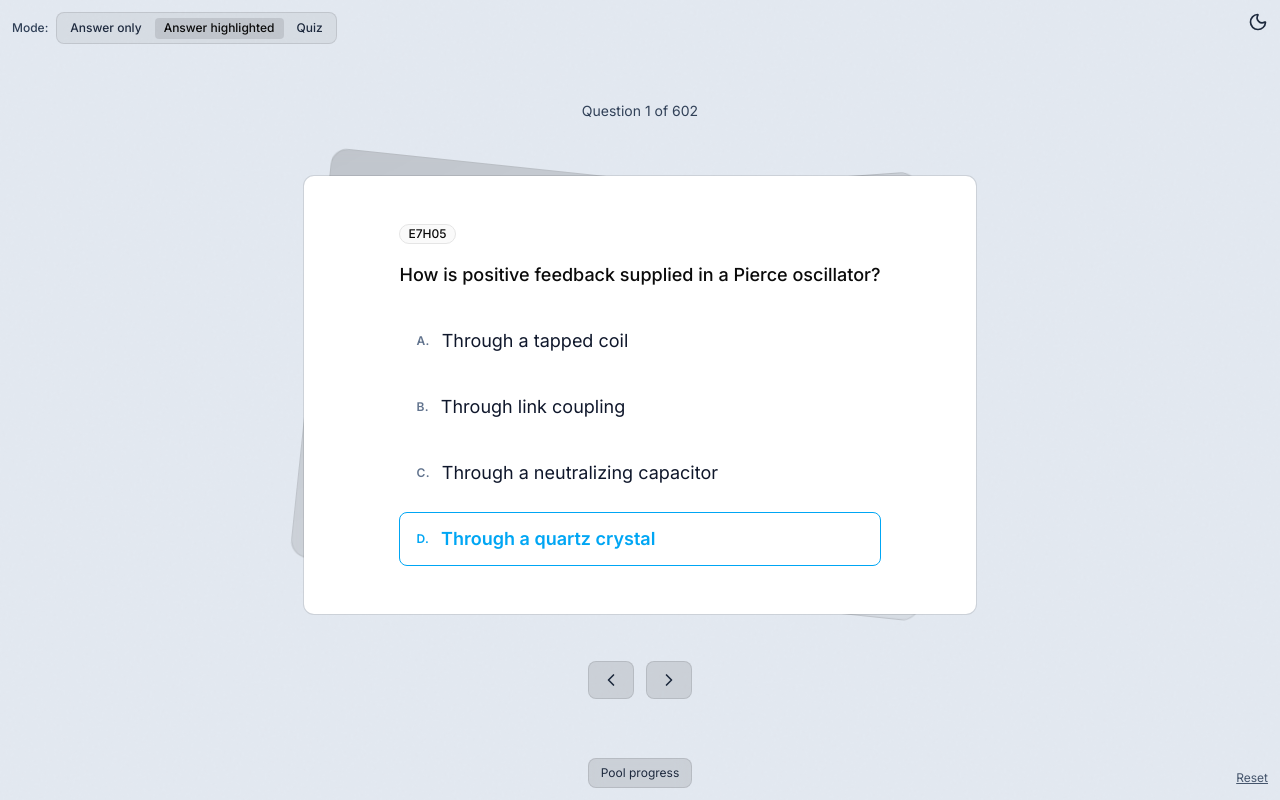
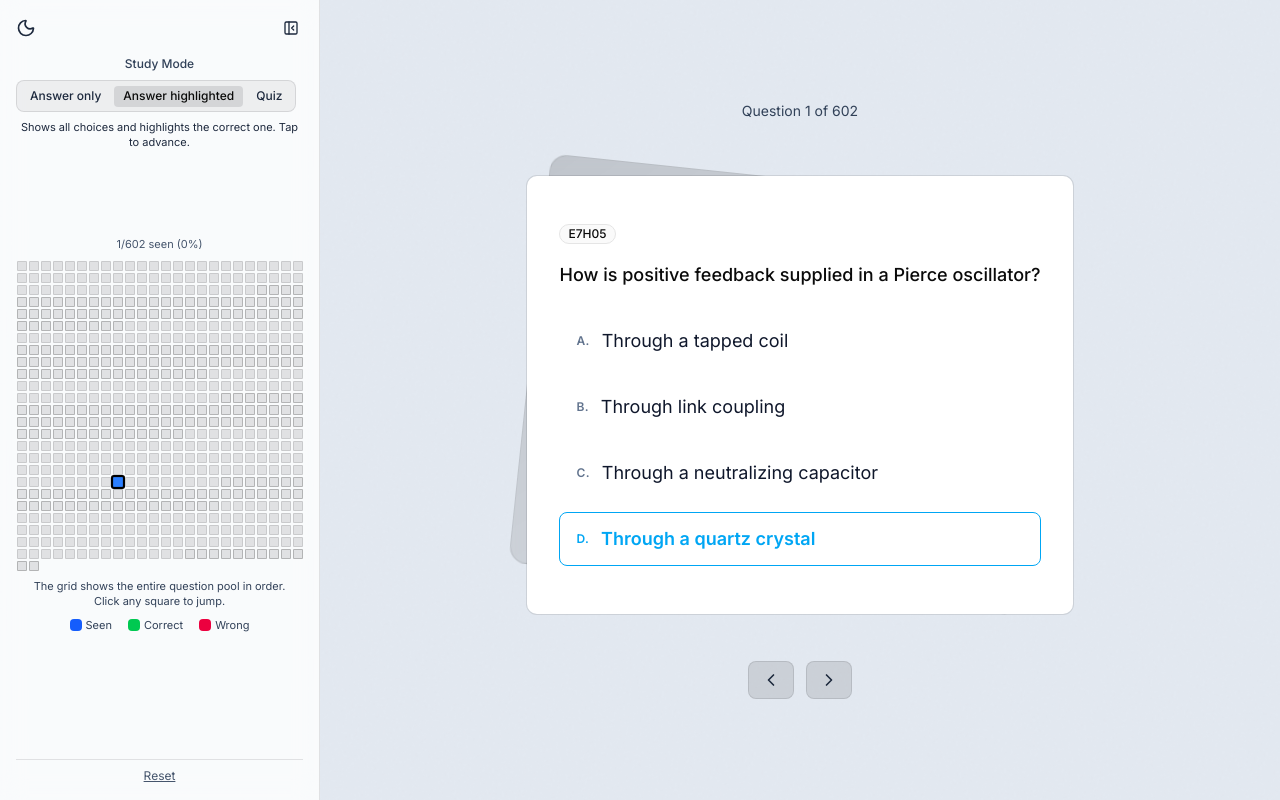
Before and after one commit to zsoltmar/amateur-extra-flashcards, a Next.js app: page / in a window 1280 px wide. Built offline with nearby package versions, Linux system fonts and the light colour scheme.

Commit message:
Add sidebar

```diff
--- a/src/app/page.tsx
+++ b/src/app/page.tsx
@@ -8,7 +8,7 @@ import { Tabs, TabsList, TabsTrigger } from '@/components/ui/tabs';
 import { QuestionPool } from '@/components/QuestionPool';
 // import { Stats } from '@/components/Stats';
 import { loadQuestions, shuffleArray, calculateAccuracy } from '@/lib/questions';
-import { ChevronLeft, ChevronRight, Check, X as XIcon, Target as TargetIcon } from 'lucide-react';
+import { ChevronLeft, ChevronRight, Check, X as XIcon, Target as TargetIcon, Menu, PanelLeftClose, Info } from 'lucide-react';
 import { ThemeToggle } from '@/components/ThemeToggle';
 
 export default function Home() {
@@ -29,6 +29,7 @@ export default function Home() {
   // const [showStats, setShowStats] = useState(false);
   const [seenQuestionIds, setSeenQuestionIds] = useState<Set<string>>(new Set());
   const [answerResults, setAnswerResults] = useState<Record<string, boolean>>({});
+  const [showSidebar, setShowSidebar] = useState(true);
 
   useEffect(() => {
     loadQuestions().then((loadedQuestions) => {
@@ -125,6 +126,11 @@ export default function Home() {
   };
 
   const currentUnit = currentQuestion ? getUnitFromQuestionId(currentQuestion.id) : null;
+  const modeDescription = {
+    highlighted: 'Shows the correct answer only. Tap the card to advance.',
+    'answer-highlighted': 'Shows all choices and highlights the correct one. Tap to advance.',
+    'multiple-choice': 'Quiz mode: pick an answer. Immediate feedback and accuracy tracking.'
+  } as Record<FlashcardMode, string>;
 
   const handleQuestionClick = (originalIndex: number) => {
     const targetId = originalQuestions[originalIndex]?.id;
@@ -145,28 +151,93 @@ export default function Home() {
   }
 
   return (
-    <div className="min-h-screen noise-bg flex items-center">
-      <ThemeToggle />
-      {/* Mode Tabs - Fixed at upper-left, outside content window */}
-      <div className="fixed top-3 left-3 z-40">
-        <div className="flex items-center gap-2">
-          <span className="text-xs font-medium text-slate-700 dark:text-white/70">Mode:</span>
+    <div className="min-h-screen noise-bg flex flex-col">
+      {/* Sidebar toggle button when collapsed */}
+      {!showSidebar && (
+        <button
+          onClick={() => setShowSidebar(true)}
+          aria-label="Open sidebar"
+          className="fixed top-3 left-3 z-40 text-slate-800 dark:text-white p-2 rounded-md bg-black/10 dark:bg-white/10 border border-black/10 dark:border-white/20 hover:opacity-80 cursor-pointer hidden md:block"
+        >
+          <Menu className="w-4 h-4" />
+        </button>
+      )}
+
+      {/* Left Sidebar */}
+      <aside className={`order-last md:order-none md:fixed md:inset-y-0 md:left-0 z-40 md:w-80 w-full backdrop-blur-md border-t md:border-t-0 md:border-r border-black/10 dark:border-white/10 transition-transform bg-white/80 dark:bg-black/70 md:overflow-y-auto ${showSidebar ? 'md:translate-x-0' : 'md:-translate-x-full'}`}>
+        <div className="h-full flex flex-col p-4 gap-4">
+          {/* Top bar: theme + close */}
+          <div className="flex items-center justify-between gap-2">
+            <ThemeToggle inline />
+            <button
+              onClick={() => setShowSidebar(false)}
+              aria-label="Close sidebar"
+              className="p-1 rounded-md text-slate-800 dark:text-white hover:opacity-80 cursor-pointer hidden md:inline-flex"
+            >
+              <PanelLeftClose className="w-4 h-4" />
+            </button>
+          </div>
+
+          {/* Centered content (allow tooltips to escape) */}
+          <div className="flex-1 flex flex-col items-center justify-center text-center gap-4 overflow-visible">
+            {/* Mode Selector */}
+            <div className="space-y-2">
+              <div className="text-xs font-medium text-slate-700 dark:text-white/50">Study Mode</div>
               <Tabs value={mode} onValueChange={(value) => setMode(value as FlashcardMode)}>
                 <TabsList className="inline-flex items-center gap-1 rounded-md bg-black/5 border border-black/10 p-1 dark:bg-white/10 dark:border-white/20">
-              <TabsTrigger value="highlighted" className="text-xs px-2 py-1 rounded text-slate-800 dark:text-white data-[state=active]:bg-black/10 dark:data-[state=active]:bg-white/20 cursor-pointer">
-                Answer only
-              </TabsTrigger>
-              <TabsTrigger value="answer-highlighted" className="text-xs px-2 py-1 rounded text-slate-800 dark:text-white data-[state=active]:bg-black/10 dark:data-[state=active]:bg-white/20 cursor-pointer">
-                Answer highlighted
-              </TabsTrigger>
-              <TabsTrigger value="multiple-choice" className="text-xs px-2 py-1 rounded text-slate-800 dark:text-white data-[state=active]:bg-black/10 dark:data-[state=active]:bg-white/20 cursor-pointer">
-                Quiz
-              </TabsTrigger>
+                  <TabsTrigger value="highlighted" className="text-xs px-2 py-1 rounded text-slate-800 dark:text-white data-[state=active]:bg-black/10 dark:data-[state=active]:bg-white/20 cursor-pointer">Answer only</TabsTrigger>
+                  <TabsTrigger value="answer-highlighted" className="text-xs px-2 py-1 rounded text-slate-800 dark:text-white data-[state=active]:bg-black/10 dark:data-[state=active]:bg-white/20 cursor-pointer">Answer highlighted</TabsTrigger>
+                  <TabsTrigger value="multiple-choice" className="text-xs px-2 py-1 rounded text-slate-800 dark:text-white data-[state=active]:bg-black/10 dark:data-[state=active]:bg-white/20 cursor-pointer">Quiz</TabsTrigger>
                 </TabsList>
               </Tabs>
+              <div className="mt-2 text-[11px] leading-snug text-slate-800 dark:text-white/20 flex items-start gap-2">
+                <span>{modeDescription[mode]}</span>
               </div>
             </div>
-      <div className="container mx-auto px-4 py-8">
+
+            {/* Pool Grid */}
+            <div className="w-full space-y-2 h-full flex flex-col items-center justify-center pb-10">
+              <div className="text-[11px] text-slate-600 dark:text-white/60">
+                {seenQuestionIds.size}/{originalQuestions.length} seen ({
+                  originalQuestions.length ? Math.floor((seenQuestionIds.size / originalQuestions.length) * 100) : 0
+                }%)
+              </div>
+              <div className="relative w-full flex items-center justify-center">
+                <QuestionPool
+                  questions={originalQuestions}
+                  currentQuestionId={currentQuestion?.id}
+                  seenQuestionIds={seenQuestionIds}
+                  answerResults={answerResults}
+                  onQuestionClick={handleQuestionClick}
+                />
+              </div>
+              <div className="text-[11px] leading-snug text-slate-700 dark:text-white/30">
+                The grid shows the entire question pool in order.<br />Click any square to jump.
+              </div>
+              <div className="flex items-center justify-center gap-4 text-[11px]">
+                <div className="flex items-center gap-1 text-slate-700 dark:text-white/70">
+                  <span className="inline-block w-3 h-3 rounded bg-blue-600" /> Seen
+                </div>
+                <div className="flex items-center gap-1 text-slate-700 dark:text-white/70">
+                  <span className="inline-block w-3 h-3 rounded bg-green-500" /> Correct
+                </div>
+                <div className="flex items-center gap-1 text-slate-700 dark:text-white/70">
+                  <span className="inline-block w-3 h-3 rounded bg-rose-600" /> Wrong
+                </div>
+              </div>
+            </div>
+          </div>
+
+          {/* Bottom: Reset */}
+          <div className="pt-2 border-t border-black/10 dark:border-white/10 flex items-center justify-center">
+            <button onClick={() => setShowConfirmDialog(true)} className="underline text-xs text-slate-600 hover:text-slate-900 dark:text-white/60 dark:hover:text-white cursor-pointer">Reset</button>
+          </div>
+        </div>
+      </aside>
+
+      {/* Main content shifts when sidebar open */}
+      <div className={`transition-[padding] ${showSidebar ? 'md:pl-80' : 'md:pl-0'}`}>
+        <div className="container mx-auto px-4 py-8 min-h-screen flex flex-col items-center justify-center">
 
 
         {/* Subtle Progress Indicator */}
@@ -273,70 +344,7 @@ export default function Home() {
           </div>
         )}
         </div>
-
-      {/* Bottom Controls */}
-      <div className="fixed bottom-3 left-0 right-0 z-40 flex items-center justify-center gap-2">
-        <button
-          onClick={() => {
-            setShowQuestionPool(!showQuestionPool);
-          }}
-          className="backdrop-blur-sm text-xs px-3 py-1.5 rounded-md transition-colors border bg-black/10 border-black/10 text-slate-800 hover:bg-black/20 dark:bg-white/10 dark:border-white/20 dark:text-white dark:hover:bg-white/20 cursor-pointer"
-        >
-          Pool progress
-        </button>
       </div>
-
-      {/* Reset link - bottom right */}
-      <div className="fixed bottom-3 right-3 z-40">
-        <button
-          onClick={() => setShowConfirmDialog(true)}
-          className="underline text-xs text-slate-600 hover:text-slate-900 dark:text-white/60 dark:hover:text-white cursor-pointer"
-        >
-          Reset
-        </button>
-      </div>
-
-
-      {/* Question Pool - Compact Popover with Grid + Summary (centered above footer) */}
-      <AnimatePresence>
-        {showQuestionPool && (
-          <motion.div
-            initial={{ opacity: 0, scale: 0.95 }}
-            animate={{ opacity: 1, scale: 1 }}
-            exit={{ opacity: 0, scale: 0.95 }}
-            className="fixed bottom-16 left-1/2 -translate-x-1/2 transform bg-black/90 backdrop-blur-sm border border-white/20 rounded-md p-3 z-30 shadow-lg w-fit max-w-[90vw]"
-          >
-            {/* Quiz stats with icons and labels */}
-            <div className="text-white text-xs mb-1 whitespace-nowrap flex items-center justify-center gap-4">
-              <span className="text-white/80">{stats.answeredQuestions}/{stats.totalQuestions} completed</span>
-              {mode === 'multiple-choice' && (
-                <>
-                  <span className="flex items-center gap-1 text-green-400"><Check className="w-3.5 h-3.5" /> {stats.correctAnswers}</span>
-                  <span className="flex items-center gap-1 text-rose-400"><XIcon className="w-3.5 h-3.5" /> {stats.wrongAnswers}</span>
-                  <span className="flex items-center gap-1 text-sky-400"><TargetIcon className="w-3.5 h-3.5" /> {stats.accuracy}%</span>
-                </>
-              )}
-            </div>
-            {/* Seen summary */}
-            <div className="text-white/80 text-[11px] mb-2 text-center whitespace-nowrap">
-              {seenQuestionIds.size}/{originalQuestions.length} seen ({
-                originalQuestions.length
-                  ? Math.floor((seenQuestionIds.size / originalQuestions.length) * 100)
-                  : 0
-              }%)
-            </div>
-            <div className="relative">
-              <QuestionPool
-                questions={originalQuestions}
-                currentQuestionId={currentQuestion?.id}
-                seenQuestionIds={seenQuestionIds}
-                answerResults={answerResults}
-                onQuestionClick={handleQuestionClick}
-              />
-            </div>
-          </motion.div>
-        )}
-      </AnimatePresence>
     </div>
   );
 }
--- a/src/components/QuestionPool.tsx
+++ b/src/components/QuestionPool.tsx
@@ -11,8 +11,8 @@ interface QuestionPoolProps {
 }
 
 export function QuestionPool({ questions, currentQuestionId, seenQuestionIds, answerResults = {}, onQuestionClick }: QuestionPoolProps) {
-  const squareSize = 8; // Small, tight squares
-  const cols = 25; // Fixed columns for consistent layout
+  const squareSize = 10; // Slightly larger for sidebar width
+  const cols = 24; // Fit nicely in ~320px sidebar
 
   // Build alternating group index by unit prefix (e.g., E1, E2, ...)
   let lastUnit = "";
@@ -36,7 +36,7 @@ export function QuestionPool({ questions, currentQuestionId, seenQuestionIds, an
           const isSeen = seenQuestionIds.has(question.id);
           const isCurrent = question.id === currentQuestionId;
           const groupIndex = groupIndices[index] ?? 0;
-          const borderGroupClass = groupIndex % 2 === 0 ? 'border-white/20' : 'border-white/40';
+          const borderGroupClass = groupIndex % 2 === 0 ? 'border-black/10 dark:border-white/20' : 'border-black/20 dark:border-white/40';
           // For seen (but not answered) questions use alternating blue shades; greens reserved for correct answers
           const seenBlueClass = groupIndex % 2 === 0 ? 'bg-blue-600' : 'bg-sky-600';
           const result = answerResults[question.id] as boolean | undefined; // true=correct, false=wrong, undefined=unanswered
@@ -44,16 +44,16 @@ export function QuestionPool({ questions, currentQuestionId, seenQuestionIds, an
           return (
             <div key={question.id} className="relative group">
               <div
-                className={`border ${borderGroupClass} transition-colors cursor-pointer hover:bg-white/30 ${
+                className={`border ${borderGroupClass} transition-colors cursor-pointer hover:bg-black/20 dark:hover:bg-white/30 ${
                   isCurrent
-                    ? 'bg-blue-400 ring-2 ring-white'
+                    ? 'bg-blue-500 ring-2 ring-black dark:ring-white'
                     : result === false
                       ? 'bg-rose-600'
                       : result === true
                         ? 'bg-green-500'
                         : isSeen
                           ? seenBlueClass
-                          : 'bg-white/5'
+                          : 'bg-black/10 dark:bg-white/5'
                 }`}
                 style={{
                   width: `${squareSize}px`,
--- a/src/components/ThemeToggle.tsx
+++ b/src/components/ThemeToggle.tsx
@@ -2,8 +2,9 @@
 
 import { useEffect, useState } from 'react';
 import { Sun, Moon } from 'lucide-react';
+import { Tooltip } from '@/components/ui/tooltip';
 
-export function ThemeToggle() {
+export function ThemeToggle({ inline = false, className = '' }: { inline?: boolean; className?: string }) {
   const [mounted, setMounted] = useState(false);
   const [isDark, setIsDark] = useState(true);
 
@@ -35,14 +36,18 @@ export function ThemeToggle() {
 
   if (!mounted) return null;
 
+  const base = 'hover:opacity-80 transition-opacity cursor-pointer';
+  const fixedPos = 'fixed top-3 right-3 z-50';
+  const color = 'text-slate-800 dark:text-white';
   return (
+    <Tooltip content={isDark ? 'Light mode' : 'Dark mode'}>
       <button
         onClick={toggleTheme}
         aria-label={isDark ? 'Switch to light mode' : 'Switch to dark mode'}
-      className="fixed top-3 right-3 z-50 text-slate-800 dark:text-white hover:opacity-80 transition-opacity cursor-pointer"
-      title={isDark ? 'Light mode' : 'Dark mode'}
+        className={`${inline ? '' : fixedPos} ${color} ${base} ${className}`}
       >
         {isDark ? <Sun className="w-5 h-5" /> : <Moon className="w-5 h-5" />}
       </button>
+    </Tooltip>
   );
 }
--- /dev/null
+++ b/src/components/ui/tooltip.tsx
@@ -0,0 +1,95 @@
+'use client';
+
+import { ReactNode, useEffect, useRef, useState } from 'react';
+import { createPortal } from 'react-dom';
+
+type Side = 'top' | 'bottom' | 'left' | 'right';
+
+export function Tooltip({ content, side = 'top', children }: { content: ReactNode; side?: Side; children: ReactNode }) {
+  const anchorRef = useRef<HTMLSpanElement | null>(null);
+  const [mounted, setMounted] = useState(false);
+  const [open, setOpen] = useState(false);
+  const [pos, setPos] = useState<{ x: number; y: number }>({ x: 0, y: 0 });
+  const [usedSide, setUsedSide] = useState<Side>(side);
+  const [align, setAlign] = useState<'center' | 'start' | 'end'>('center');
+
+  useEffect(() => setMounted(true), []);
+
+  const computePosition = () => {
+    const el = anchorRef.current;
+    if (!el) return;
+    const rect = el.getBoundingClientRect();
+    const vw = window.innerWidth;
+    const vh = window.innerHeight;
+    let x = rect.left + rect.width / 2;
+    let y = rect.top;
+    let nextSide: Side = side;
+    const offset = 8;
+    // Auto flip vertically if near viewport edge
+    if (side === 'top' && rect.top < 40) nextSide = 'bottom';
+    if (side === 'bottom' && vh - rect.bottom < 40) nextSide = 'top';
+    switch (nextSide) {
+      case 'bottom':
+        y = rect.bottom + offset;
+        break;
+      case 'left':
+        x = rect.left - offset;
+        y = rect.top + rect.height / 2;
+        break;
+      case 'right':
+        x = rect.right + offset;
+        y = rect.top + rect.height / 2;
+        break;
+      case 'top':
+      default:
+        y = rect.top - offset;
+        break;
+    }
+    setUsedSide(nextSide);
+    // Horizontal align heuristics (avoid clipping without measuring width)
+    if (rect.left < 48) setAlign('start');
+    else if (vw - rect.right < 48) setAlign('end');
+    else setAlign('center');
+    setPos({ x, y });
+  };
+
+  const show = () => {
+    computePosition();
+    setOpen(true);
+  };
+  const hide = () => setOpen(false);
+
+  return (
+    <span
+      ref={anchorRef}
+      className="relative inline-flex"
+      onMouseEnter={show}
+      onMouseLeave={hide}
+      onFocus={show}
+      onBlur={hide}
+    >
+      {children}
+      {mounted && open && createPortal(
+        <div
+          role="tooltip"
+          className="pointer-events-none fixed z-[9999] whitespace-nowrap rounded bg-black/90 text-white text-[10px] px-1.5 py-0.5 shadow border border-white/10"
+          style={{
+            left: pos.x,
+            top: pos.y,
+            transform:
+              usedSide === 'top'
+                ? (align === 'center' ? 'translate(-50%, -100%)' : align === 'start' ? 'translate(0, -100%)' : 'translate(-100%, -100%)')
+                : usedSide === 'bottom'
+                ? (align === 'center' ? 'translate(-50%, 0)' : align === 'start' ? 'translate(0, 0)' : 'translate(-100%, 0)')
+                : usedSide === 'left'
+                ? 'translate(-100%, -50%)'
+                : 'translate(0, -50%)',
+          }}
+        >
+          {content}
+        </div>,
+        document.body
+      )}
+    </span>
+  );
+}
```
Lines whose indentation alone changed are shown as unchanged.
